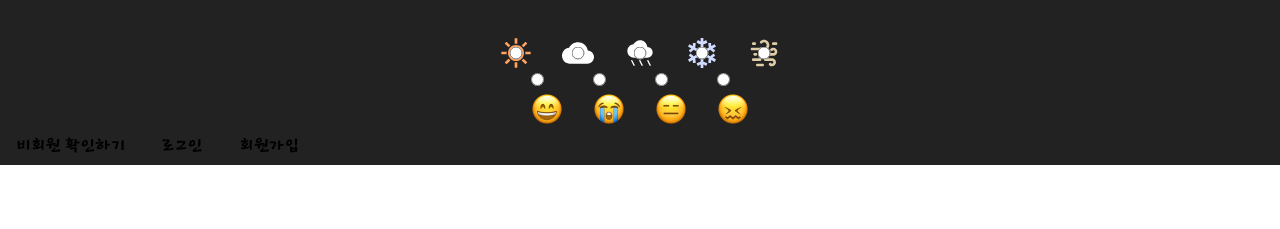
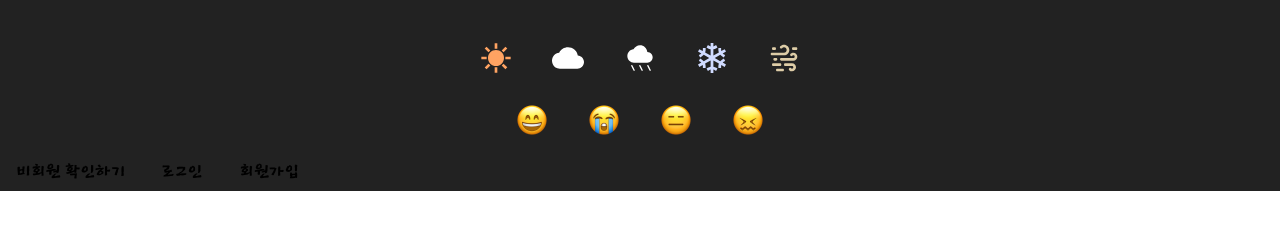
Before and after one commit to FRONTENDBOOTCAMP-16th/vanilla-project-team3, a website built with Vite: page index.html in a window 1280 px wide. Shown: the part 187-416 px from the top of the page. Built offline with nearby package versions, Linux system fonts and the light colour scheme; a web font is replaced by a local one.

Commit message:
[feat]: 이모지 CSS 추가

```diff
--- a/src/css/components/_emoji.css
+++ b/src/css/components/_emoji.css
@@ -1 +1,64 @@
-/*  */
+/* 이모지 레이아웃 */
+.section-page-area {
+  display: flex;
+  flex-flow: column;
+  justify-content: center;
+  align-items: center;
+
+  .select-weather {
+    display: flex;
+    gap: 20px;
+  }
+
+  .select-mood {
+    display: flex;
+    gap: 20px;
+    margin-block-start: 10px;
+  }
+
+  /* 날씨 선택 이모지 */
+  .select-mood,
+  .select-weather {
+    .radio-button-area {
+      display: flex;
+      position: relative;
+    }
+
+    .radio-mood-input,
+    .radio-weather-input {
+      position: absolute;
+      top: 50%;
+      left: 50%;
+      translate: -50% -50%;
+      z-index: -1;
+
+      &:focus-visible {
+        & + .radio-mood-label,
+        & + .radio-weather-label {
+          outline: 2px solid var(--focus-color);
+          border-radius: 8px;
+        }
+      }
+
+      &:checked {
+        & + .radio-mood-label,
+        & + .radio-weather-label {
+          outline: 2px solid var(--focus-color);
+          border-radius: 8px;
+        }
+      }
+    }
+
+    .radio-mood-label,
+    .radio-weather-label {
+      cursor: pointer;
+      padding: 10px;
+      transition: transform 300ms ease-in-out;
+      transform: translateY(-5px);
+
+      &:hover {
+        transform: translateY(-10px);
+      }
+    }
+  }
+}
```
